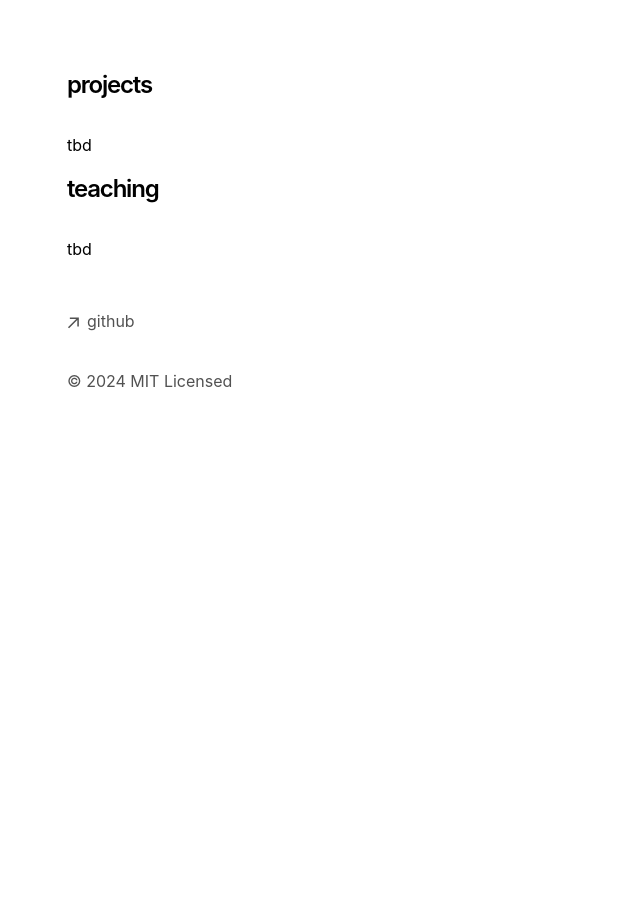
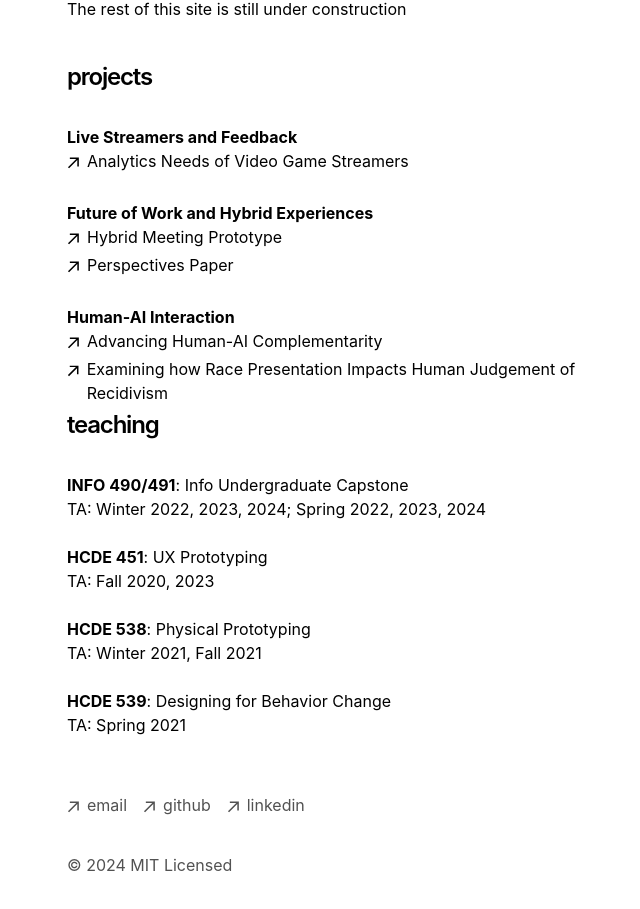
Before and after one commit to kerixyz/kerixyz.github.io, a Next.js app: page / in a window 1280 px wide. Shown: the part 315-1224 px from the top of the page, without its empty margins (285-925 px from the left). Before the commit the page ends 800 px from the top, so only its background shows below. Built offline with nearby package versions, Linux system fonts and the light colour scheme.

Commit message:
updated for 0525

```diff
--- a/app/components/footer.tsx
+++ b/app/components/footer.tsx
@@ -19,17 +19,17 @@ export default function Footer() {
   return (
     <footer className="mb-16">
       <ul className="font-sm mt-8 flex flex-col space-x-0 space-y-2 text-neutral-600 md:flex-row md:space-x-4 md:space-y-0 dark:text-neutral-300">
-        {/* <li>
+        <li>
           <a
             className="flex items-center transition-all hover:text-neutral-800 dark:hover:text-neutral-100"
             rel="noopener noreferrer"
             target="_blank"
-            href="/rss"
+            href="mailto:kmallari@uw.edu"
           >
             <ArrowIcon />
-            <p className="ml-2 h-7">rss</p>
+            <p className="ml-2 h-7">email </p>
           </a>
-        </li> */}
+        </li>
         <li>
           <a
             className="flex items-center transition-all hover:text-neutral-800 dark:hover:text-neutral-100"
@@ -41,17 +41,17 @@ export default function Footer() {
             <p className="ml-2 h-7">github</p>
           </a>
         </li>
-        {/* <li>
+        <li>
           <a
             className="flex items-center transition-all hover:text-neutral-800 dark:hover:text-neutral-100"
             rel="noopener noreferrer"
             target="_blank"
-            href="https://vercel.com/templates/next.js/portfolio-starter-kit"
+            href="https://www.linkedin.com/in/kerixyz/"
           >
             <ArrowIcon />
-            <p className="ml-2 h-7">view source</p>
+            <p className="ml-2 h-7">linkedin</p>
           </a>
-        </li> */}
+        </li>
       </ul>
       <p className="mt-8 text-neutral-600 dark:text-neutral-300">
         © {new Date().getFullYear()} MIT Licensed
--- a/app/page.tsx
+++ b/app/page.tsx
@@ -1,4 +1,22 @@
 import { BlogPosts } from 'app/components/posts'
+import { ListFormat } from 'typescript'
+
+function ArrowIcon() {
+  return (
+    <svg
+      width="12"
+      height="12"
+      viewBox="0 0 12 12"
+      fill="none"
+      xmlns="http://www.w3.org/2000/svg"
+    >
+      <path
+        d="M2.07102 11.3494L0.963068 10.2415L9.2017 1.98864H2.83807L2.85227 0.454545H11.8438V9.46023H10.2955L10.3097 3.09659L2.07102 11.3494Z"
+        fill="currentColor"
+      />
+    </svg>
+  )
+}
 
 export default function Page() {
   return (
@@ -10,27 +28,122 @@ export default function Page() {
         {`I am Keri. I'm a PhD Student at the University of Washington's Human Centered Design and Engineering Department. Broadly interested in using my technical skills to develop tools to support online live stream communities. I like to think I'm a part of the HCI and CSCW community`}
       </p>
 
-      <br/><br/><br/>
+      <p className="mb-4">
+        {`The rest of this site is still under construction`}
+      </p>
+
+      <br/>
 
 
       <h1 className="mb-8 text-2xl font-semibold tracking-tighter">
         projects
       </h1>
-      <p className="mb-4">
-        {`tbd`}
-      </p>
+      <ul>
+        <li><b>Live Streamers and Feedback</b></li>
+          <ul>
+            <li>
+                <a
+                  className="flex items-center transition-all hover:text-neutral-800 dark:hover:text-neutral-100"
+                  rel="noopener noreferrer"
+                  target="_blank"
+                  href="https://dl.acm.org/doi/abs/10.1145/3411764.3445320"
+                >
+                  <ArrowIcon />
+                  <p className="ml-2 h-7">Analytics Needs of Video Game Streamers</p>
+                </a>
+              </li>
+          </ul>
+          <br/>
+
+        <li><b>Future of Work and Hybrid Experiences</b></li>
+          <ul>
+
+            <li>
+              <a
+                className="flex items-center transition-all hover:text-neutral-800 dark:hover:text-neutral-100"
+                rel="noopener noreferrer"
+                target="_blank"
+                href="https://www.youtube.com/watch?v=Zl5M5e1fxIA"
+              >
+                <ArrowIcon />
+                <p className="ml-2 h-7">Hybrid Meeting Prototype</p>
+              </a>
+            </li>
+
+            <li>
+              <a
+                className="flex items-center transition-all hover:text-neutral-800 dark:hover:text-neutral-100"
+                rel="noopener noreferrer"
+                target="_blank"
+                href="https://www.microsoft.com/en-us/research/uploads/prod/2023/10/2023-CSCW-Perspectives.pdf"
+              >
+                <ArrowIcon />
+                <p className="ml-2 h-7">Perspectives Paper</p>
+              </a>
+            </li>
+          </ul>
+          <br/>
+
+        <li><b>Human-AI Interaction</b></li>
+          <ul>
+            <li>
+              <a
+                className="flex items-center transition-all hover:text-neutral-800 dark:hover:text-neutral-100"
+                rel="noopener noreferrer"
+                target="_blank"
+                href="https://dl.acm.org/doi/abs/10.1145/3534561"
+              >
+                <ArrowIcon />
+                <p className="ml-2 h-7">Advancing Human-AI Complementarity</p>
+              </a>
+            </li>
+
+            <li>
+              <a
+                className="flex items-center transition-all hover:text-neutral-800 dark:hover:text-neutral-100"
+                rel="noopener noreferrer"
+                target="_blank"
+                href="https://dl.acm.org/doi/abs/10.1145/3313831.3376257"
+              >
+                <ArrowIcon />
+                <p className="ml-2 h-7">Examining how Race Presentation Impacts Human Judgement of Recidivism</p>
+              </a>
+            </li>
+          </ul>
+        <br/>
+
+      </ul>
 
       <h1 className="mb-8 text-2xl font-semibold tracking-tighter">
         teaching
       </h1>
-      <p className="mb-4">
-        {`tbd`}
-      </p>
+      <ul>
+        <li><b>INFO 490/491</b>: Info Undergraduate Capstone</li>
+          <ul>
+            <li>TA: Winter 2022, 2023, 2024; Spring 2022, 2023, 2024</li>
+          </ul>
+          <br/>
+
+        <li><b>HCDE 451</b>: UX Prototyping</li>
+          <ul>
+            <li>TA: Fall 2020, 2023</li>
+          </ul>
+          <br/>
+
+        <li><b>HCDE 538</b>: Physical Prototyping</li>
+          <ul>
+            <li>TA: Winter 2021, Fall 2021</li>
+          </ul>
+          <br/>
+
+        <li><b>HCDE 539</b>: Designing for Behavior Change</li>
+          <ul>
+            <li>TA: Spring 2021</li>
+          </ul>
+          <br/>
+      </ul>
 
     </section>
 
-
-
-
   )
 }
```
